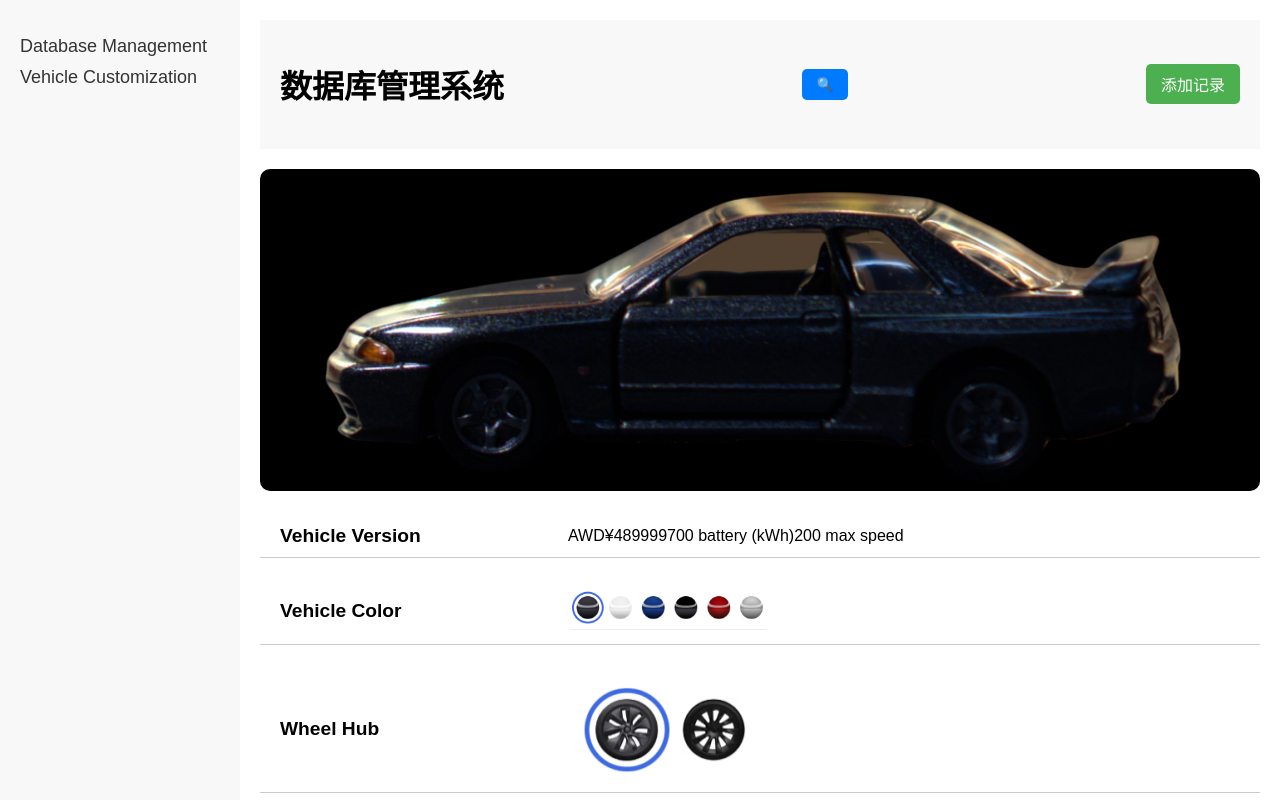
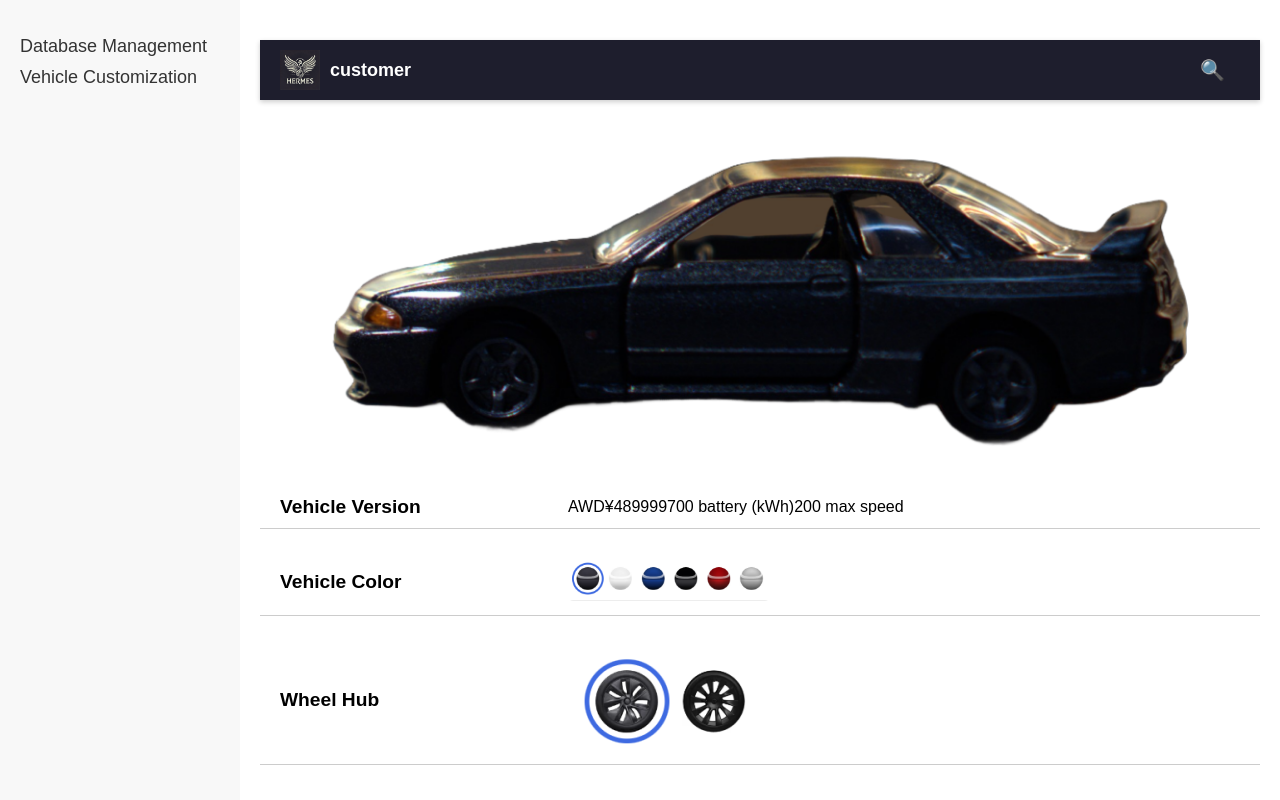
Before and after one commit to SGYSY/hermes-ev-manufacturing-system, a React (Create React App) app: page /vehicle in a window 1280 px wide. Shown: the top 800 px of the page. Built offline with nearby package versions, Linux system fonts and the light colour scheme.

Commit message:
change header and logo

```diff
--- /dev/null
+++ b/src/components/Header.css
@@ -0,0 +1,39 @@
+/* Header 样式 */
+.header {
+  display: flex;
+  justify-content: space-between;
+  align-items: center;
+  padding: 10px 20px;
+  background-color: #1e1e2d; /* 深色背景 */
+  color: white;
+  box-shadow: 0 2px 5px rgba(0, 0, 0, 0.2);
+}
+
+/* 左侧容器样式 */
+.header-left {
+  display: flex;
+  align-items: center;
+}
+
+/* Logo 样式 */
+.logo {
+  width: 40px; /* 根据需要调整图标大小 */
+  height: 40px;
+  margin-right: 10px;
+}
+
+/* 标题样式 */
+.title {
+  font-size: 18px;
+  font-weight: bold;
+  color: white;
+}
+
+/* 搜索按钮样式 */
+.search-btn {
+  font-size: 20px;
+  background-color: transparent;
+  border: none;
+  color: #a3a3c2;
+  cursor: pointer;
+}
--- a/src/components/Header.js
+++ b/src/components/Header.js
@@ -1,32 +1,17 @@
-// src/components/Header.js
 import React from 'react';
+import './Header.css';
+import logoImage from '../picture/logo.png';
 
 function Header({ openAddModal }) {
   return (
-    <header style={headerStyle}>
-      <h1>数据库管理系统</h1>
+    <header className="header">
+      <div className="header-left">
+        <img src={logoImage} alt="Logo" className="logo" />
+        <span className="title">customer</span>
+      </div>
       <button className="search-btn">🔍</button>
-      <button style={buttonStyle} onClick={openAddModal}>添加记录</button>
     </header>
   );
 }
 
-const headerStyle = {
-  display: 'flex',
-  justifyContent: 'space-between',
-  alignItems: 'center',
-  padding: '20px',
-  backgroundColor: '#f8f8f8',
-};
-
-const buttonStyle = {
-  padding: '8px 15px',
-  fontSize: '16px',
-  backgroundColor: '#4CAF50',
-  color: 'white',
-  border: 'none',
-  borderRadius: '5px',
-  cursor: 'pointer',
-};
-
 export default Header;
```
Also changed, not shown: src/picture/vehicle.png.
